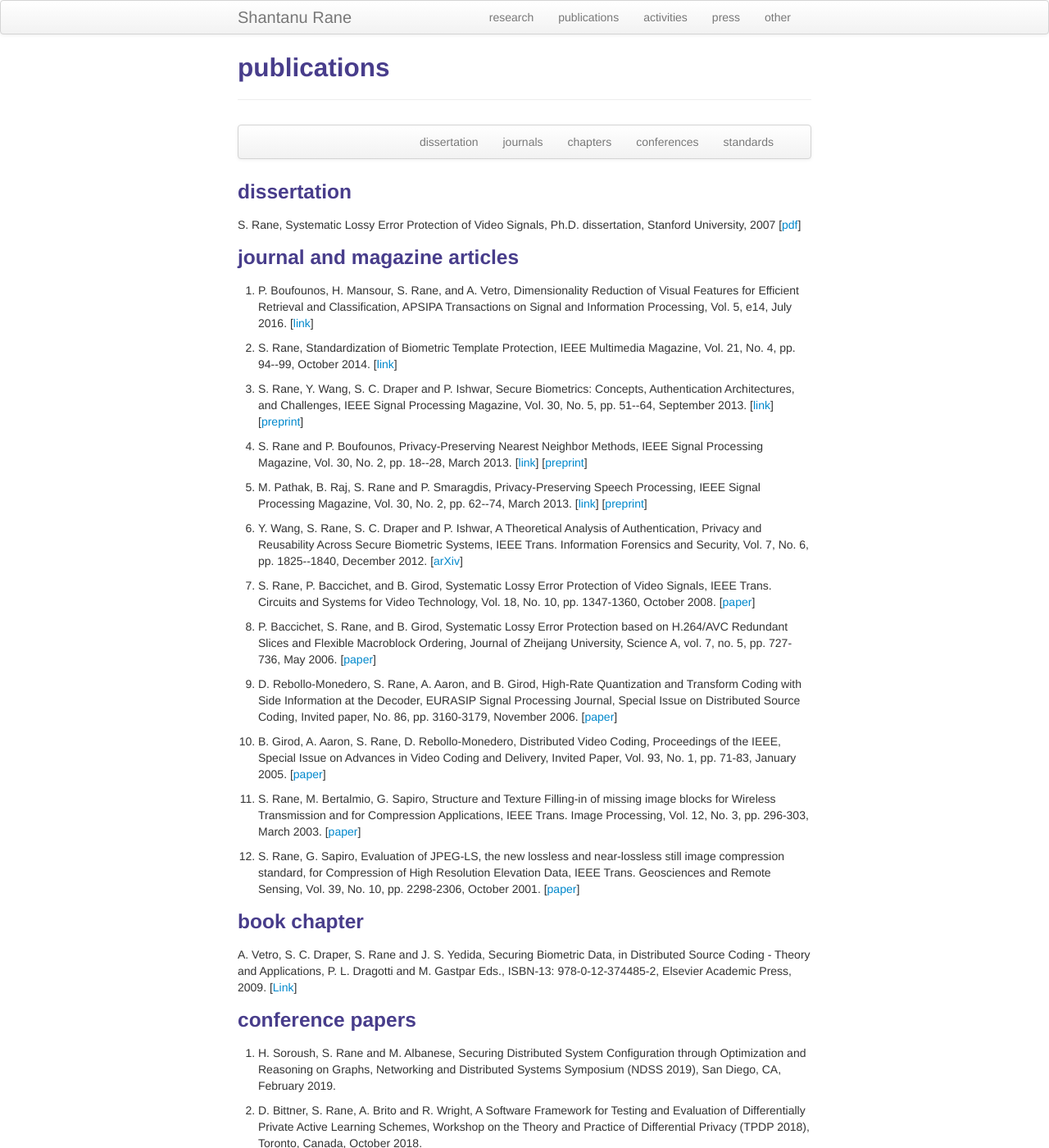
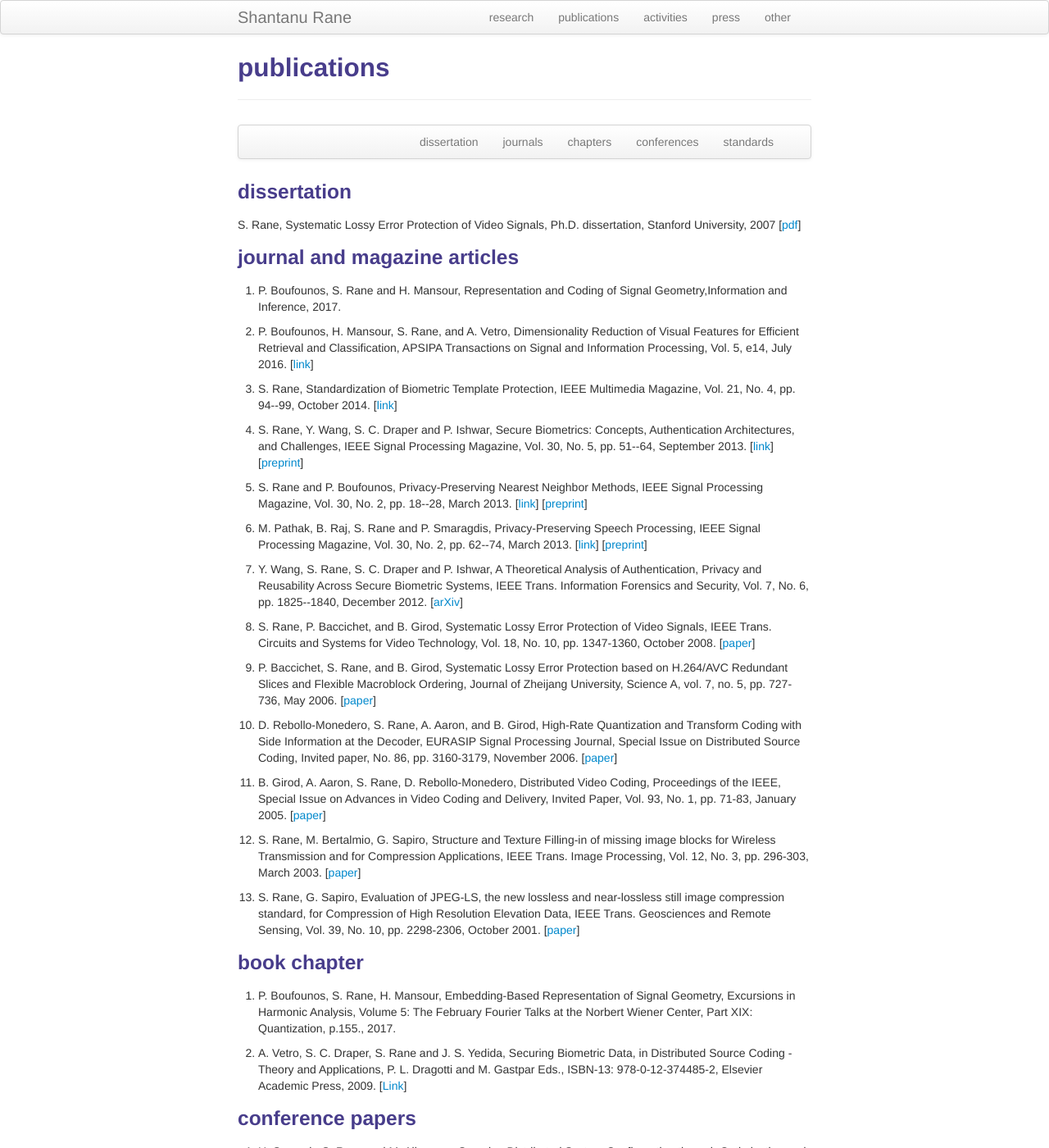
Before and after one commit to shantanudrane/shantanudrane.github.io, a Jekyll site: the page built from pages/pubs.md, in a window 1280 px wide and 1400 px high. Shown: the whole window at 82% size. Built offline with Jekyll 4.4.1, drawn with Linux system fonts in a browser that asks for light colours.

Commit message:
Added new journal paper and book chapter

```diff
--- a/pages/pubs.md
+++ b/pages/pubs.md
@@ -23,6 +23,7 @@ description: Shantanu Rane's publications
 
 ### <a name="journals"></a>journal and magazine articles
 <ol>
+<li><p>P. Boufounos, S. Rane and H. Mansour, Representation and Coding of Signal Geometry,Information and Inference, 2017.</p></li>
 <li>    <p>P. Boufounos, H. Mansour, S. Rane, and A. Vetro, Dimensionality Reduction of Visual Features for Efficient Retrieval and Classification, APSIPA Transactions on Signal and Information Processing, Vol. 5, e14, July 2016. [<a href = "http://journals.cambridge.org/action/displayFulltext?type=1&pdftype=1&fid=10403854&jid=SIP&volumeId=5&issueId=-1&aid=10403849">link</a>] </p></li>
 <li>    <p>S. Rane, Standardization of Biometric Template Protection, IEEE Multimedia Magazine, Vol. 21, No. 4, pp. 94--99, October 2014. [<a href = "http://www.computer.org/csdl/mags/mu/2014/04/mmu2014040094-abs.html">link</a>] </p></li>
 <li>    <p>S. Rane, Y. Wang, S. C. Draper and P. Ishwar, Secure Biometrics: Concepts, Authentication Architectures, and Challenges, IEEE Signal Processing Magazine, Vol. 30, No. 5, pp. 51--64, September 2013. [<a href = "http://ieeexplore.ieee.org/xpl/articleDetails.jsp?arnumber=6582729&sortType%3Dasc_p_Sequence%26filter%3DAND%28p_IS_Number%3A6582697%29">link</a>] [<a href="http://arxiv.org/abs/1305.4832">preprint</a>] </p></li>
@@ -38,8 +39,11 @@ description: Shantanu Rane's publications
 </ol>
 
 ### <a name="chapters"></a>book chapter
-<p>A. Vetro, S. C. Draper, S. Rane and J. S. Yedida, Securing Biometric Data, in Distributed Source Coding - Theory and Applications, P. L. Dragotti and M. Gastpar Eds., ISBN-13: 978-0-12-374485-2, Elsevier Academic Press, 2009. [<a href = "http://www.elsevier.com/wps/find/bookdescription.cws_home/714567/description#description">Link</a>]</p>
-
+<ol>
+<li><p>P. Boufounos, S. Rane, H. Mansour, Embedding-Based Representation of Signal Geometry, Excursions in Harmonic Analysis, Volume 5: The February Fourier Talks at the Norbert Wiener Center, Part XIX: Quantization, p.155., 2017.</p></li>
+<li>
+<p>A. Vetro, S. C. Draper, S. Rane and J. S. Yedida, Securing Biometric Data, in Distributed Source Coding - Theory and Applications, P. L. Dragotti and M. Gastpar Eds., ISBN-13: 978-0-12-374485-2, Elsevier Academic Press, 2009. [<a href = "http://www.elsevier.com/wps/find/bookdescription.cws_home/714567/description#description">Link</a>]</p></li>
+</ol>
 
 ### <a name="conferences"></a>conference papers
 <ol>
```
